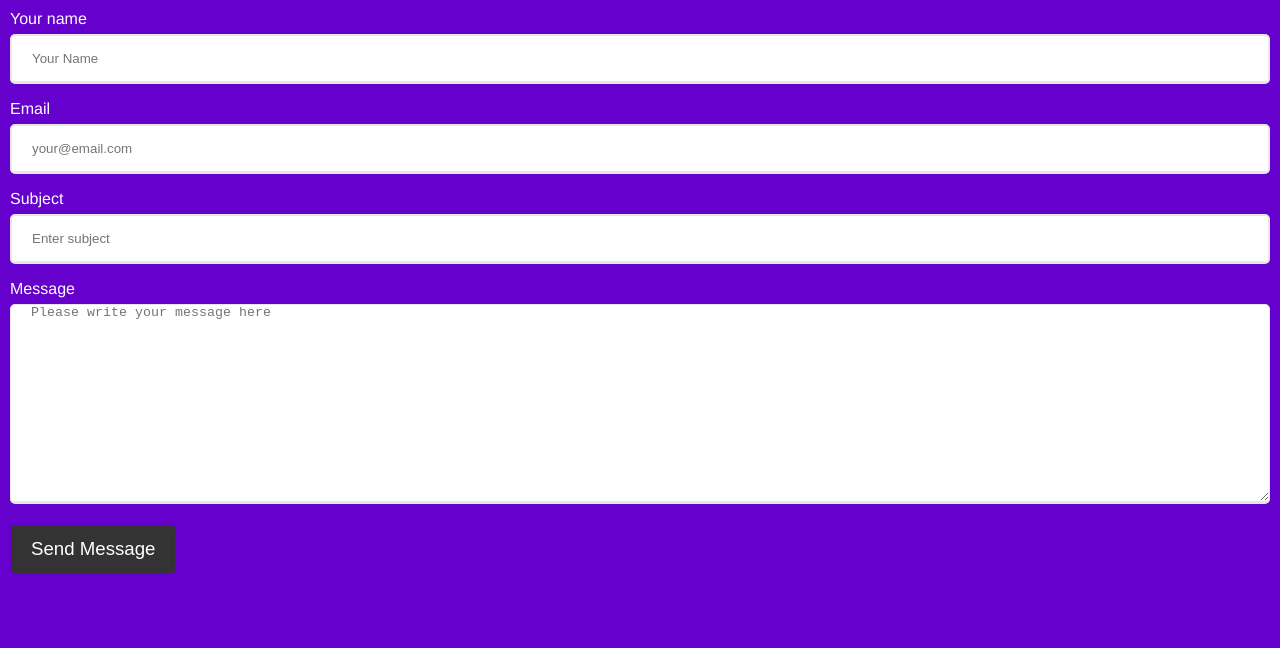
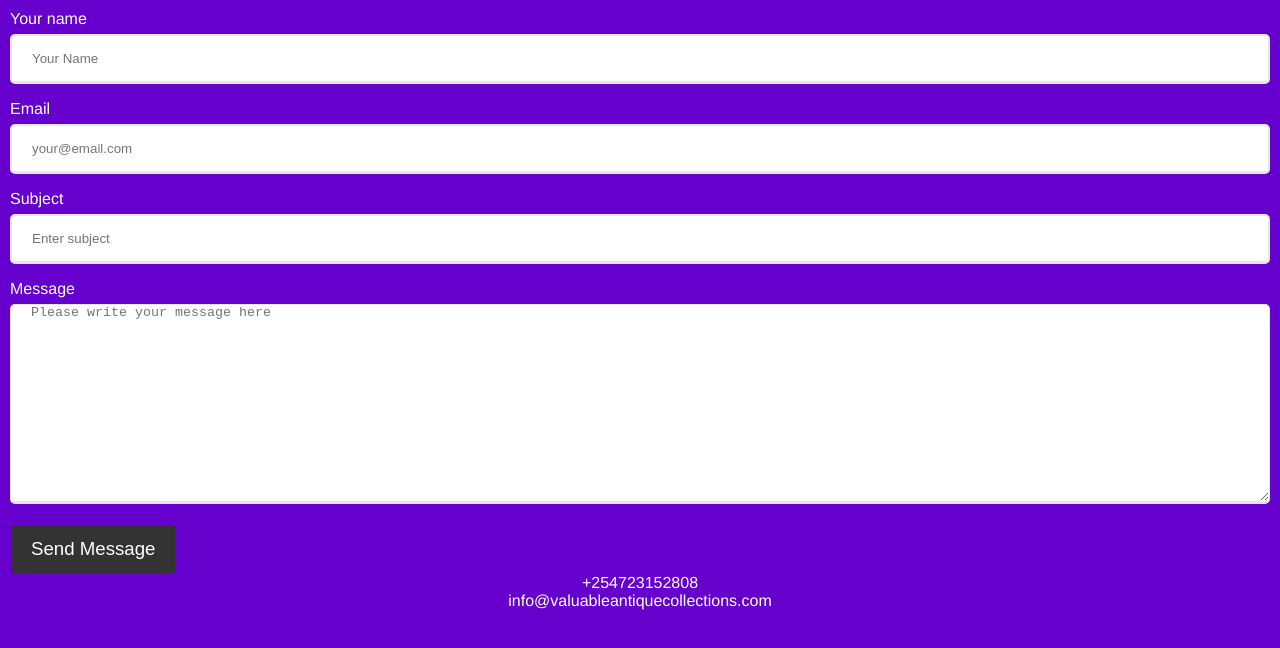
Before and after one commit to BILLthebuilder/mailer, a React (Create React App) app: page / in a window 1280 px wide. Shown: the top 648 px of the page. Built offline with nearby package versions, Linux system fonts and the light colour scheme; the HTML template or start-up script is replaced by a standard one.

Commit message:
add contact details

```diff
--- a/src/App.css
+++ b/src/App.css
@@ -27,7 +27,9 @@ p {
   font-weight: bolder;
   font-size: 25px;
 }
-
+.phone-email{
+  font-weight: bolder;
+}
 input[type="text"],
 input[type="email"],
 textarea {
--- a/src/App.js
+++ b/src/App.js
@@ -34,6 +34,10 @@ class Contact extends Component {
             <textarea onChange={e => this.setState({ message: e.target.value })} name="message" id="message" type="text" placeholder="Please write your message here" value={this.state.message} required />
 
             <button type="submit">{this.state.buttonText}</button>
+            <div className="phone-email">
+              <p className="phone">+254723152808</p>
+              <p className="email">info@valuableantiquecollections.com</p>
+            </div>
 
             <div className="notification">{this.state.sent} </div>
           </form>
```
